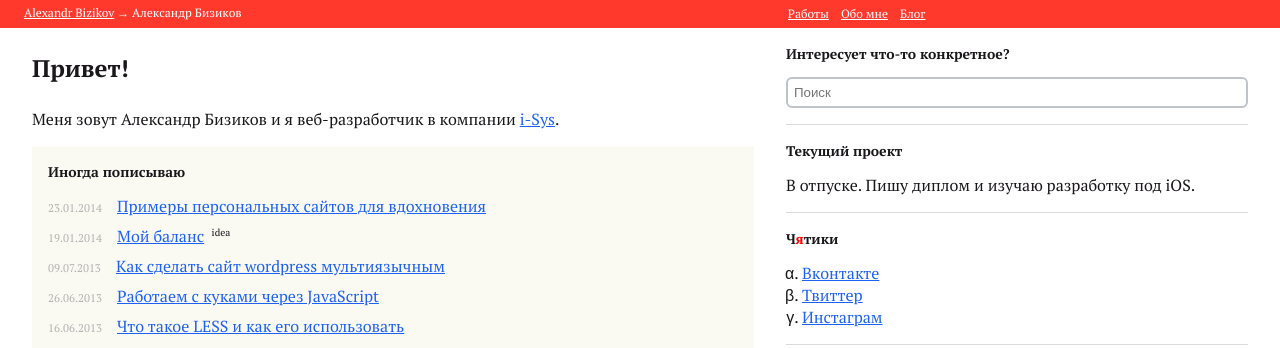
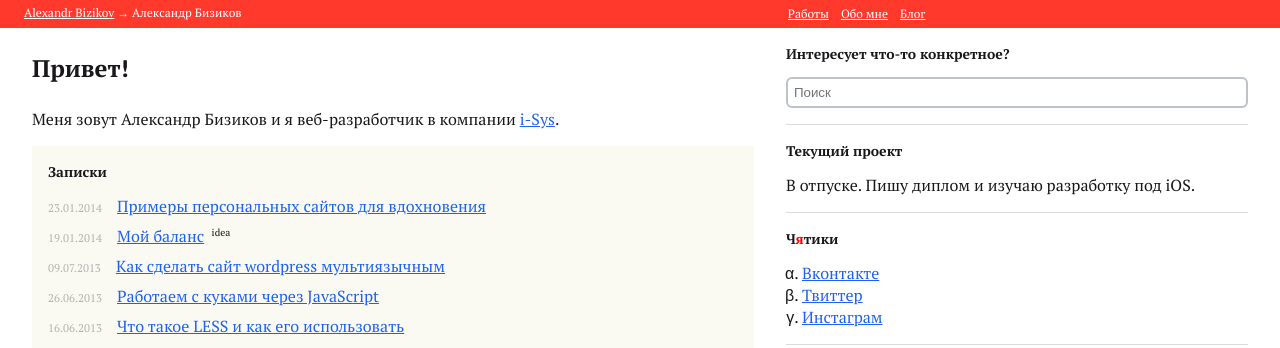
Before and after one commit to anna-vanlee/bizikov.ru, a Jekyll site: the page built from index.html, in a window 1280 px wide. Shown: the top 348 px of the page. Built offline with Jekyll 4.4.1, drawn with Linux system fonts in a browser that asks for light colours; comment, search, counter and statistics services are not loaded.

Commit message:
edit title

```diff
--- a/_layouts/home.html
+++ b/_layouts/home.html
@@ -4,7 +4,7 @@
     <section>
         {{ content }}
         <div class="blog-post-list">
-            <h4 class="title">Иногда пописываю</h4>
+            <h4 class="title">Записки</h4>
             <ul class="post-list">
                 {% for post in site.posts limit: 10 %}
                 <li>
```
